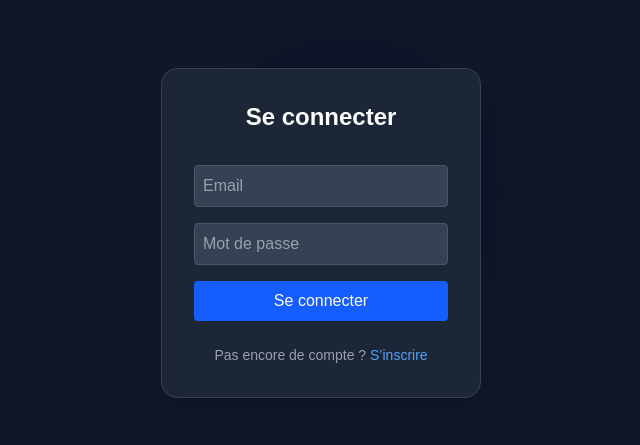
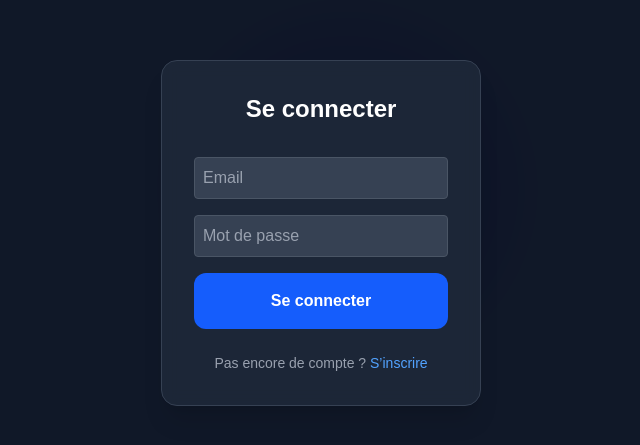
Before and after one commit to sassank/bugmemo, a Next.js app: page /login in a window 1280 px wide. Shown: the part 167-612 px from the top of the page, without its empty margins (319-959 px from the left). Built offline with nearby package versions, Linux system fonts and the light colour scheme; no server answers.

Commit message:
feat: update pages

```diff
--- a/app/login/page.tsx
+++ b/app/login/page.tsx
@@ -101,7 +101,7 @@ export default function LoginPage() {
         <button
           type="submit"
           disabled={loading}
-          className="bg-blue-600 text-white p-2 rounded hover:bg-blue-700 transition-all"
+          className="px-8 py-4 rounded-xl bg-blue-600 hover:bg-blue-700 font-semibold"
         >
           {loading ? 'Chargement...' : 'Se connecter'}
         </button>
```
